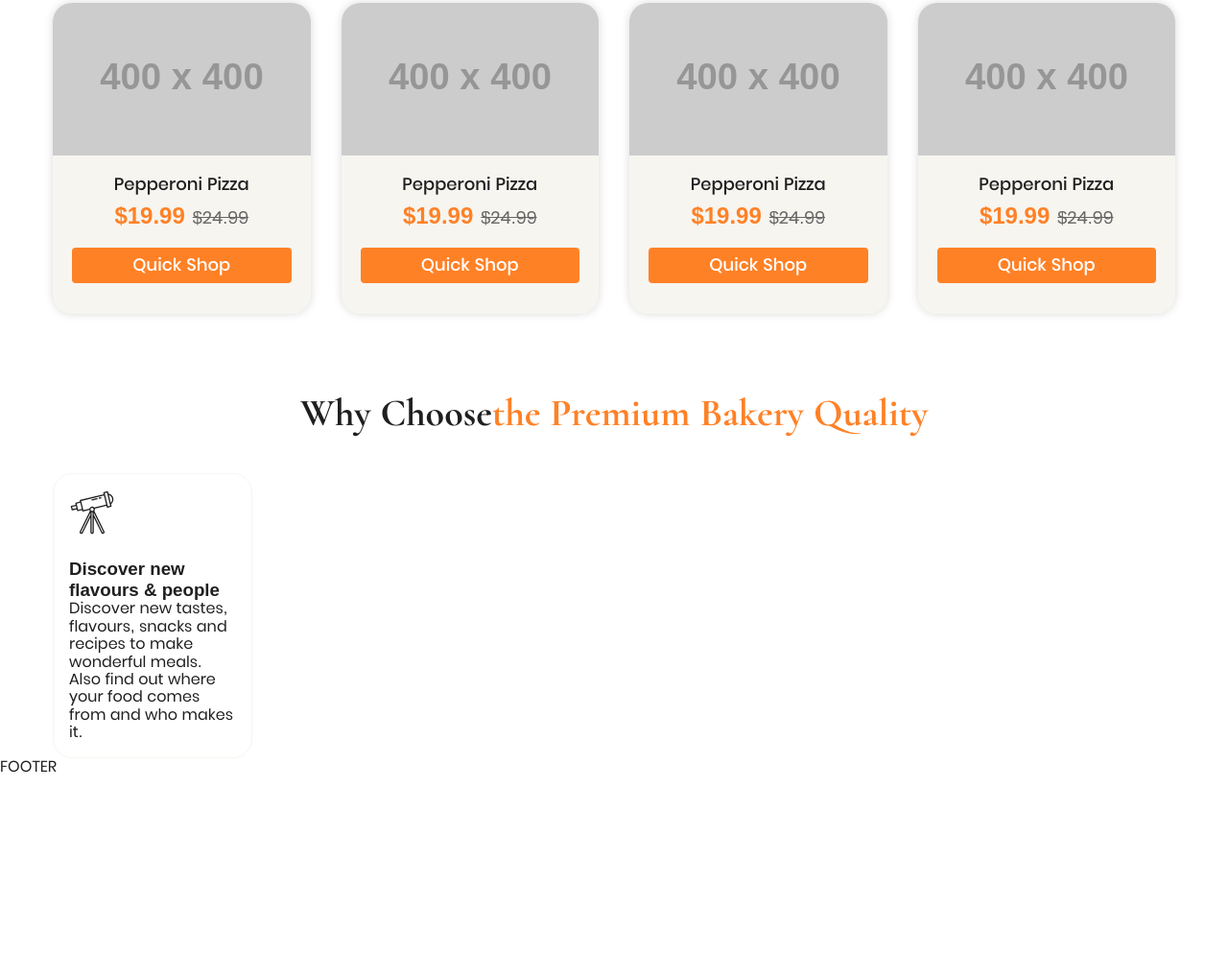
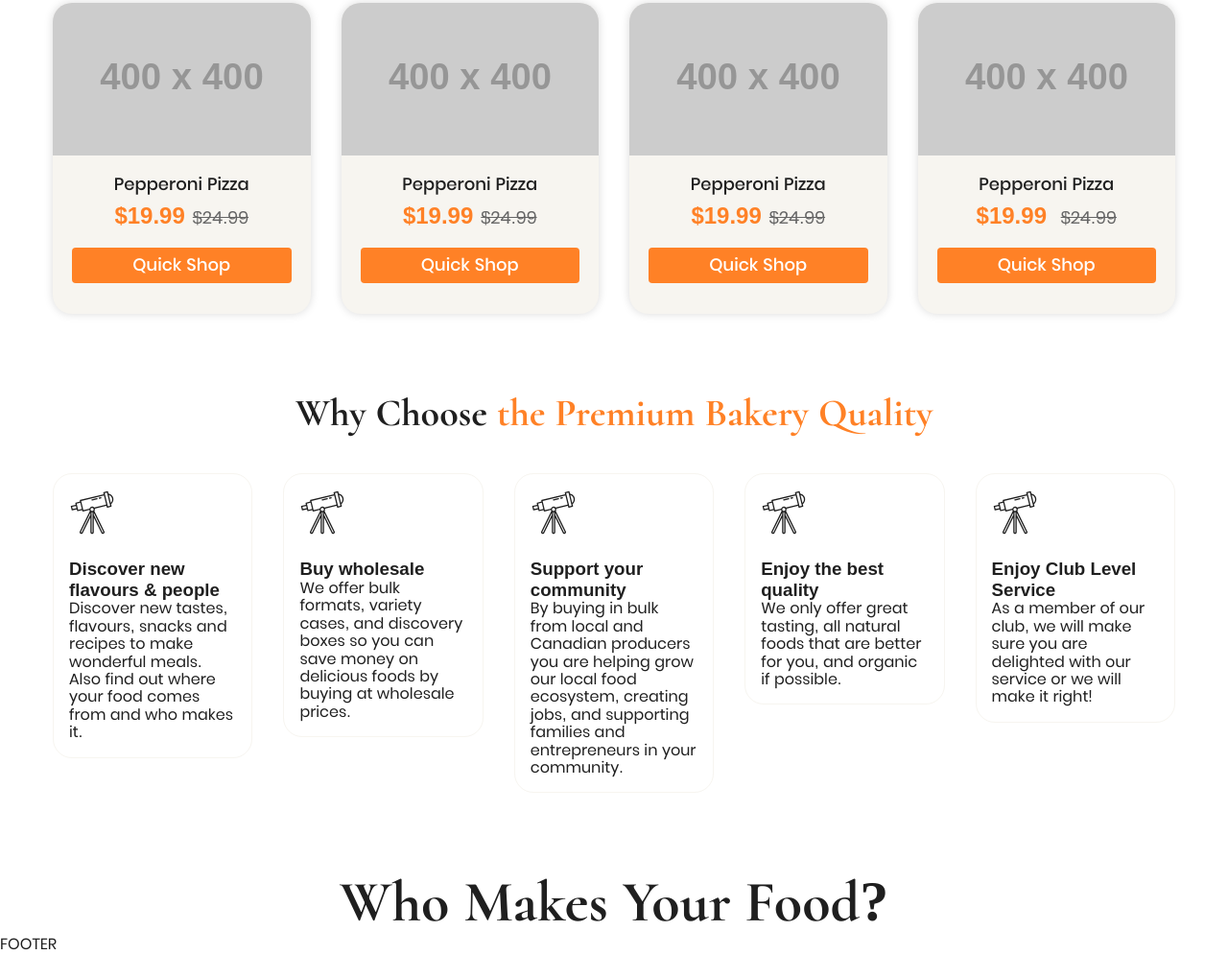
Before and after one commit to stavrdriff/first-project-iryna, a plain HTML site: page index.html in a window 1280 px wide. Shown: the part 606-1601 px from the top of the page at 96% size. Before the commit the page ends 1416 px from the top, so only its background shows below. Drawn offline with nearby package versions, Linux system fonts and the light colour scheme; placeholder pictures from the web are drawn by us; a web font is replaced by a local one.

Commit message:
section and one more

```diff
--- a/index.html
+++ b/index.html
@@ -109,7 +109,7 @@
                                     <div class="product-wrapper">
                                         <div class="product-caption">
                                             <h3 class="product-title">Pepperoni Pizza</h3>
-                                            <p class="product-price">$19.99<span class="product-discount">$24.99</span></p>
+                                            <p class="product-price">$19.99 <span class="product-discount">$24.99</span></p>
                                         </div>
                                         <div class="product-actions">
                                             <button class="button button-filled" type="button">Quick Shop</button>
@@ -128,7 +128,7 @@
                 <div class="section-wrapper">
                     <div class="section-content">
                         <div class="section-heading">
-                            <h2 class="section-title">Why Choose<span class="section-title-span">the Premium Bakery Quality</span></h2>
+                            <h2 class="section-title">Why Choose <span class="section-title-span">the Premium Bakery Quality</span></h2>
                         </div>
                         <ul class="grid grid--columns-5">
                             <li>
@@ -144,8 +144,68 @@
                                     </div>
                                 </div>
                             </li>
-
+                            <li>
+                                <div class="quality-card">
+                                    <div class="quality-card-picture">
+                                        <svg width="48" height="48">
+                                            <use href="./images/sprite.svg#telescope"/>
+                                        </svg>
+                                    </div>
+                                    <div class="quality-card-content">
+                                        <h3 class="quality-card-title">Buy wholesale</h3>
+                                        <p class="quality-card-text">We offer bulk formats, variety cases, and discovery boxes so you can save money on delicious foods by buying at wholesale prices. </p>
+                                    </div>
+                                </div>
+                            </li>
+                            <li>
+                                <div class="quality-card">
+                                    <div class="quality-card-picture">
+                                        <svg width="48" height="48">
+                                            <use href="./images/sprite.svg#telescope"/>
+                                        </svg>
+                                    </div>
+                                    <div class="quality-card-content">
+                                        <h3 class="quality-card-title">Support your community</h3>
+                                        <p class="quality-card-text">By buying in bulk from local and Canadian producers you are helping grow our local food ecosystem, creating jobs, and supporting families and entrepreneurs in your community. </p>
+                                    </div>
+                                </div>
+                            </li>
+                            <li>
+                                <div class="quality-card">
+                                    <div class="quality-card-picture">
+                                        <svg width="48" height="48">
+                                            <use href="./images/sprite.svg#telescope"/>
+                                        </svg>
+                                    </div>
+                                    <div class="quality-card-content">
+                                        <h3 class="quality-card-title">Enjoy the best quality</h3>
+                                        <p class="quality-card-text">We only offer great tasting, all natural foods that are better for you, and organic if possible.</p>
+                                    </div>
+                                </div>
+                            </li>
+                            <li>
+                                <div class="quality-card">
+                                    <div class="quality-card-picture">
+                                        <svg width="48" height="48">
+                                            <use href="./images/sprite.svg#telescope"/>
+                                        </svg>
+                                    </div>
+                                    <div class="quality-card-content">
+                                        <h3 class="quality-card-title">Enjoy Club Level Service</h3>
+                                        <p class="quality-card-text">As a member of our club, we will make sure you are delighted with our service or we will make it right!</p>
+                                    </div>
+                                </div>
+                            </li>
                         </ul>
+                    </div>
+                </div>
+            </div>
+        </section>
+        <section class="section">
+            <div class="container">
+                <div class="section-wrapper">
+                    <div class="section-title">
+                        <h2>Who Makes Your Food?  </h2>
                     </div>
                 </div>
             </div>
--- a/scss/_quality-card.scss
+++ b/scss/_quality-card.scss
@@ -4,4 +4,5 @@
     gap: 1.25rem;
     border: 1px solid var(--quality-card-border-colors);
     border-radius: var(--cards-border-radius);
+
 }
```
